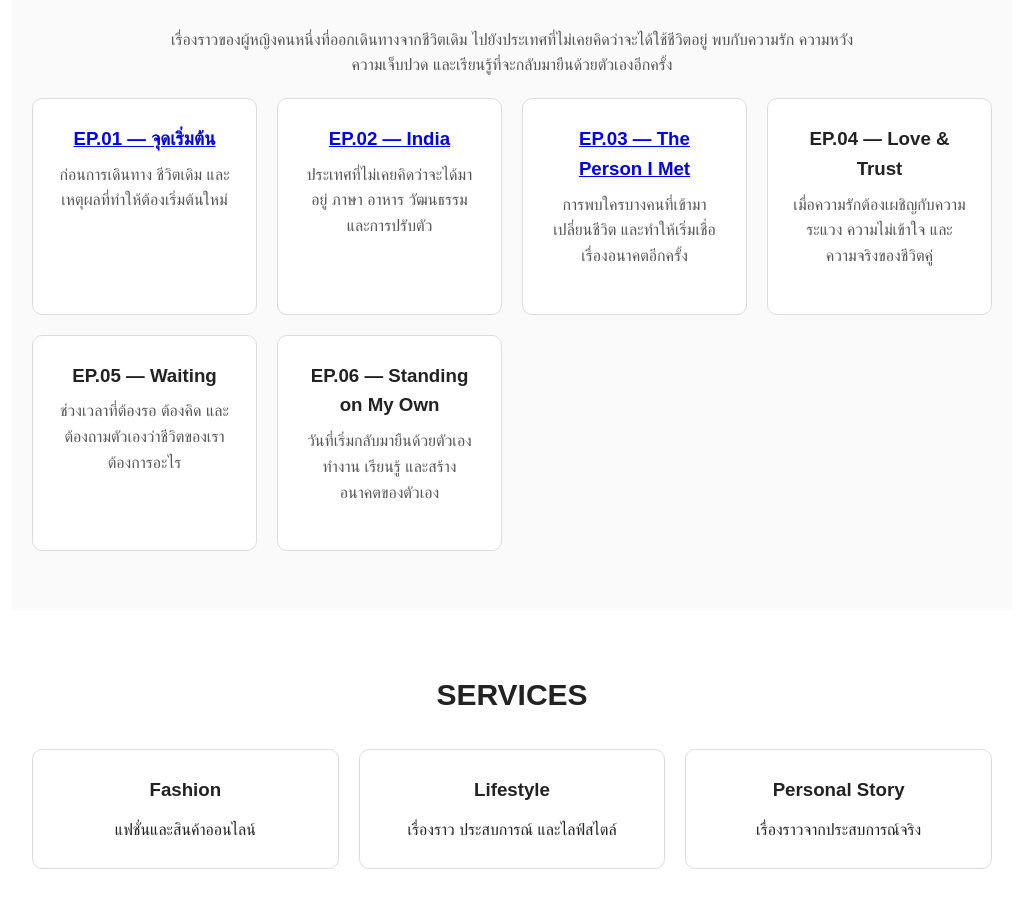
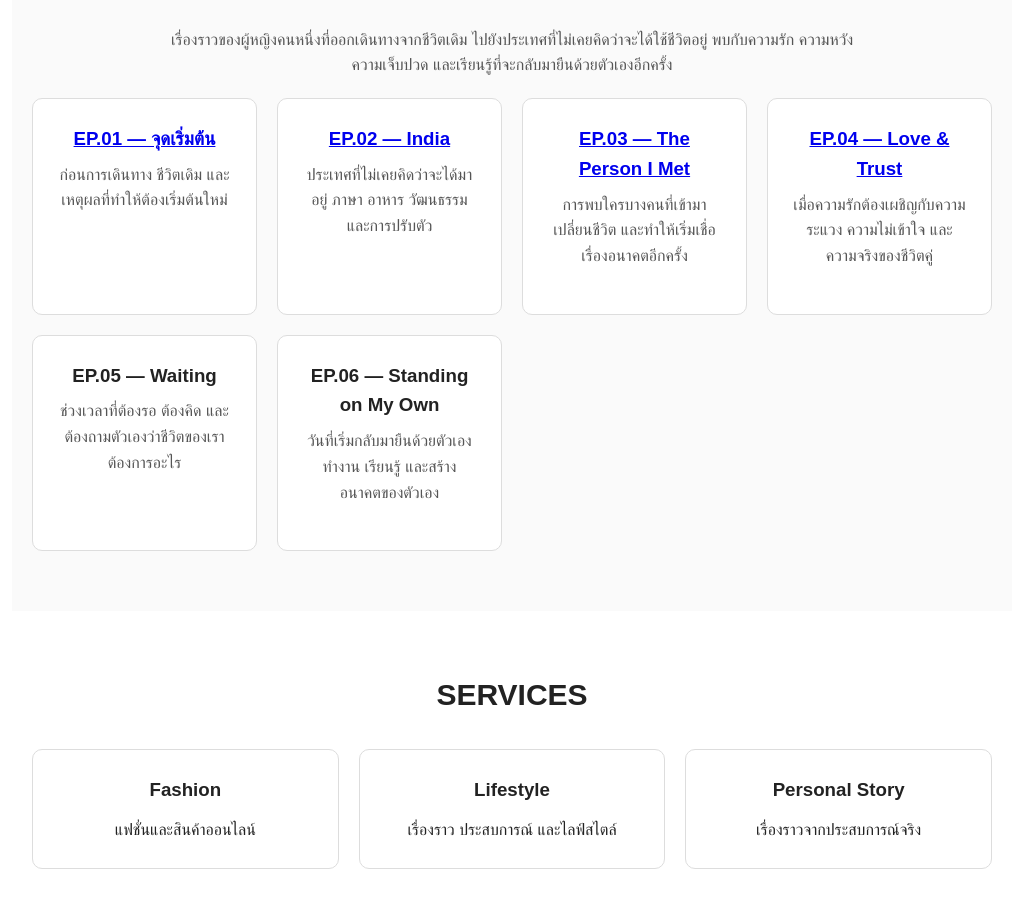
Before and after one commit to ksommaketarin-droid/sk-official, a plain HTML site: page index.html in a window 1280 px wide. Shown: the part 985-1909 px from the top of the page, without its empty margins (128-1151 px from the left). Drawn offline with Linux system fonts and the light colour scheme.

Commit message:
Update index.html

```diff
--- a/index.html
+++ b/index.html
@@ -236,7 +236,7 @@
       </div>
 
       <div class="card">
-        <h3>EP.04 — Love & Trust</h3>
+        <h3><a href="ep04.html">EP.04 — Love & Trust</a></h3>
         <p>
           เมื่อความรักต้องเผชิญกับความระแวง
           ความไม่เข้าใจ และความจริงของชีวิตคู่
```
